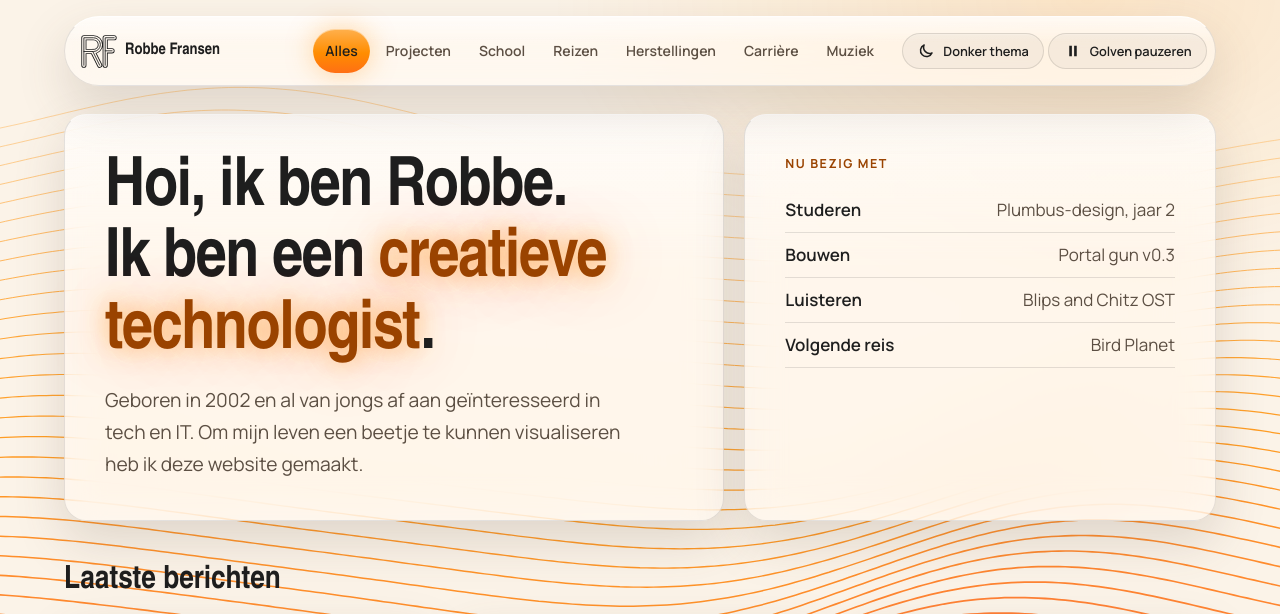
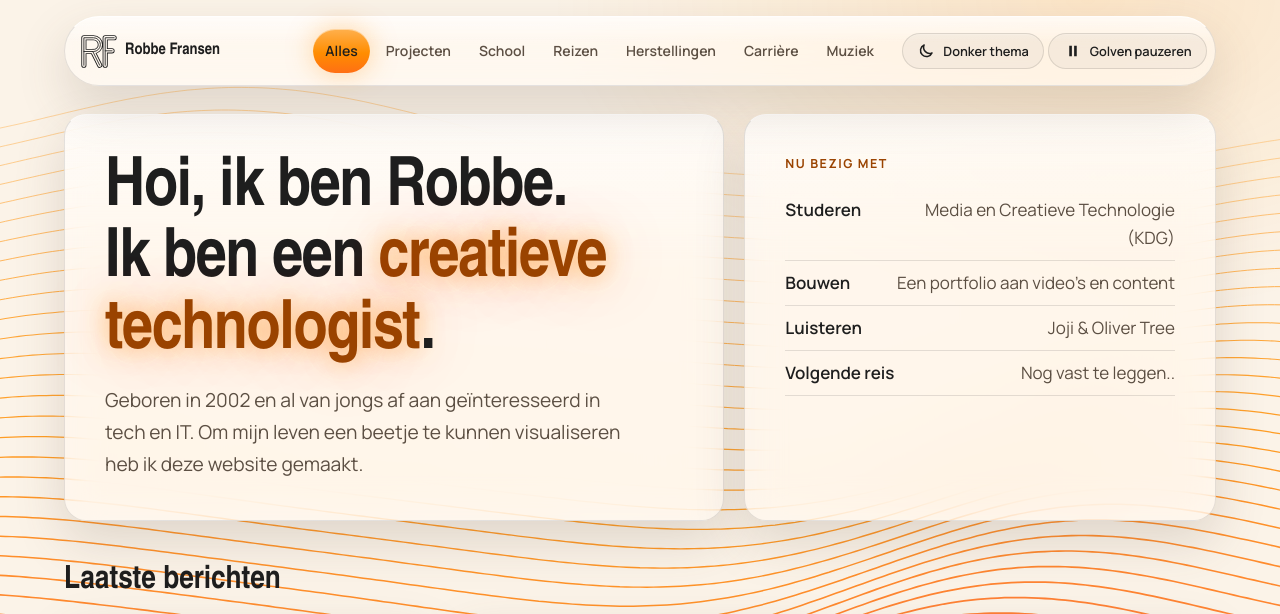
Before and after one commit to robbefra02/website, a Jekyll site: the page built from nl/index.html, in a window 1280 px wide and 900 px high, cut to the strip 0-614 px from the top of the window. Built offline with Jekyll 4.4.1, drawn with Linux system fonts in a browser that asks for light colours; some web fonts are replaced.

Commit message:
Edits before push

```diff
--- a/_data/now.yml
+++ b/_data/now.yml
@@ -5,20 +5,20 @@
 
 nl:
   - label: "Studeren"
-    value: "Plumbus-design, jaar 2"
+    value: "Media en Creatieve Technologie (KDG)"
   - label: "Bouwen"
-    value: "Portal gun v0.3"
+    value: "Een portfolio aan video's en content"
   - label: "Luisteren"
-    value: "Blips and Chitz OST"
+    value: "Joji & Oliver Tree"
   - label: "Volgende reis"
-    value: "Bird Planet"
+    value: "Nog vast te leggen.."
 
 en:
   - label: "Studying"
-    value: "Plumbus Design, year 2"
+    value: "Media and Creatieve Technologies (KDG)"
   - label: "Building"
-    value: "Portal gun v0.3"
+    value: "A portfolio in videos and content"
   - label: "Listening"
-    value: "Blips and Chitz OST"
+    value: "Joji & Oliver Tree"
   - label: "Next trip"
-    value: "Bird Planet"
+    value: "To be denoted.."
--- a/nl/index.html
+++ b/nl/index.html
@@ -2,7 +2,7 @@
 layout: home
 lang: nl
 title: Robbe Fransen
-description: "PLACEHOLDER - Persoonlijke log van Robbe Fransen: projecten, school, reizen en herstellingen."
+description: "Persoonlijke log van Robbe Fransen: projecten, school, reizen en herstellingen."
 ---
 <!-- Your hero text. The "right now" panel is in _data/now.yml, the posts come from nl/_posts/. -->
 <h1 id="hero-title">Hoi, ik ben Robbe.<br>Ik ben een <em>creatieve technologist</em>.</h1>
```
